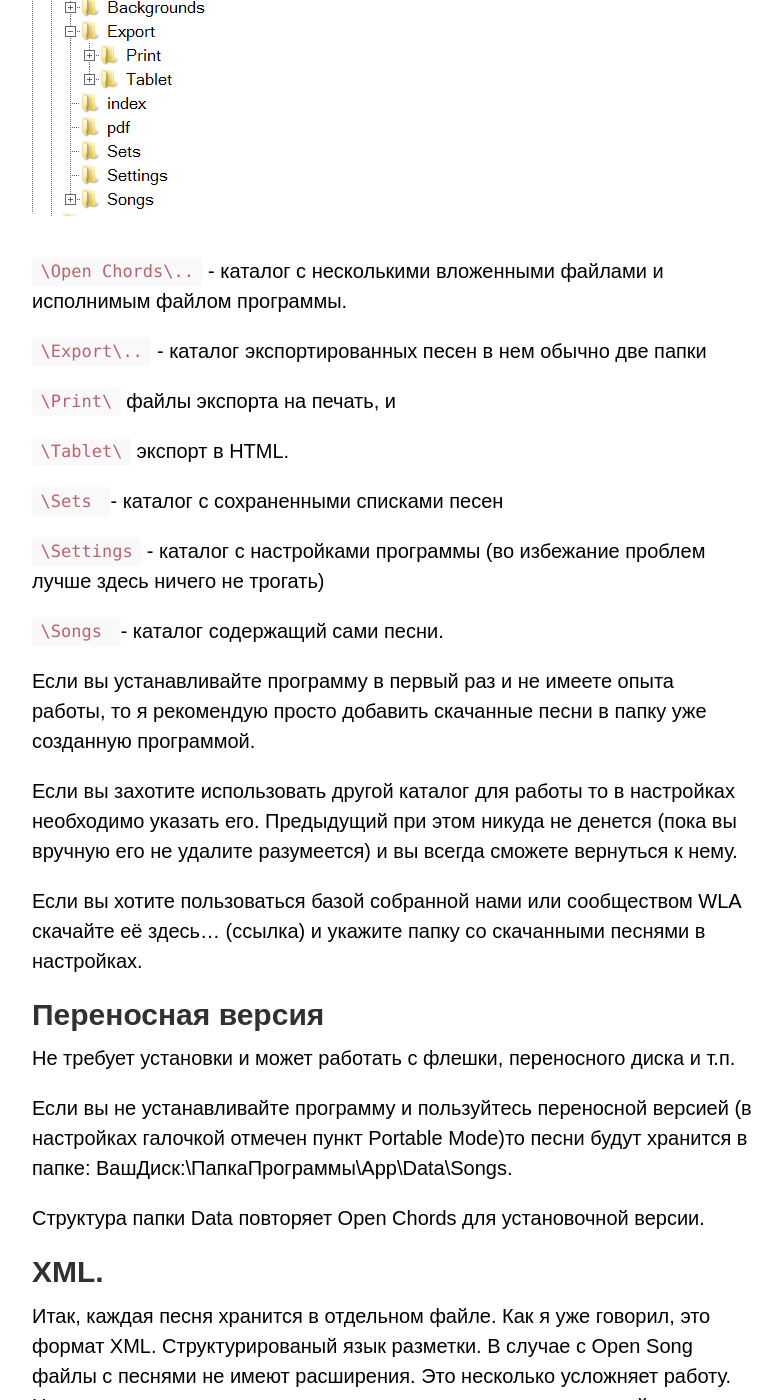
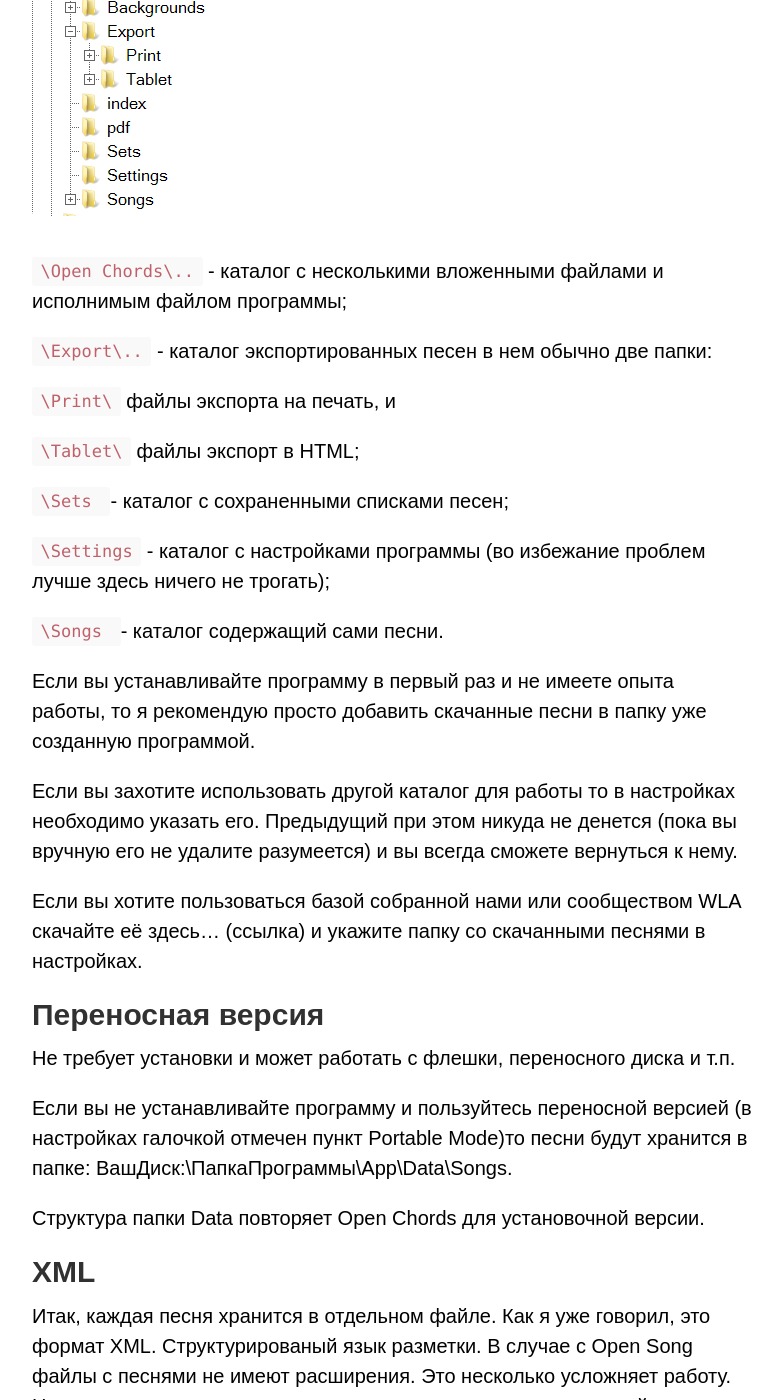
Before and after one commit to SergKnyz/alexblog, a Jekyll site: the page built from _posts/2020-03-08-fail-v-formatie-opensong.markdown, in a window 1280 px wide and 1400 px high, scrolled down 1207 px. Shown: the whole window, without its empty margins (248-1030 px from the left). Built offline with Jekyll 4.4.1, drawn with Linux system fonts in a browser that asks for light colours; our own code applies the rules of GitHub Pages for plain Markdown files; some of the changed text lies outside the part shown.

Commit message:
Updated Fail V Formatie Opensong

```diff
--- a/_posts/2020-03-08-fail-v-formatie-opensong.markdown
+++ b/_posts/2020-03-08-fail-v-formatie-opensong.markdown
@@ -32,17 +32,17 @@
 
 ![tree-folder.jpg](/uploads/tree-folder.jpg)
 
-`\Open Chords\..` - каталог с несколькими вложенными файлами и исполнимым файлом программы.
+`\Open Chords\..` - каталог с несколькими вложенными файлами и исполнимым файлом программы;
 
-`\Export\..` - каталог экспортированных песен в нем обычно две папки
+`\Export\..` - каталог экспортированных песен в нем обычно две папки:
 
 `\Print\` файлы экспорта на печать, и
 
-`\Tablet\` экспорт в HTML.
+`\Tablet\` файлы экспорт в HTML;
 
-`\Sets `- каталог с сохраненными списками песен
+`\Sets `- каталог с сохраненными списками песен;
 
-`\Settings` - каталог с настройками программы (во избежание проблем лучше здесь ничего не трогать)
+`\Settings` - каталог с настройками программы (во избежание проблем лучше здесь ничего не трогать);
 
 `\Songs `- каталог содержащий сами песни.
 
@@ -61,7 +61,7 @@
 
 Структура папки Data повторяет Open Chords для установочной версии.
 
-## XML.
+## XML
 Итак, каждая песня хранится в отдельном файле.
 Как я  уже говорил, это формат XML. Структурированый язык разметки.
 В случае с Open Song файлы с песнями не имеют расширения. Это несколько усложняет работу.
@@ -73,15 +73,17 @@
 Вот мы и добрались до самой важной части статьи. Рассмотри более подробно содержание файла. (Осторожно красноглазие пути назад нет!)
 
 Какая информация о песне храниться в файле?
+
 `<?xml version="1.0" encoding="utf-8"?>`
 В начале файла идет различные служебные данные о стандарте XML и описание стиля, для нас она не представляет никакой ценности.
+
 Далее в тэгах описывается:
 `<song>` заявляется, что это песня
- ` <title>Amazing Grace</title> `- название песни
- ` <author>John Newton</author> `- автор
- ` <presentation>V3 V1 V2 V4</presentation>` - порядок показа частей
- ` <capo>0</capo> `- расположение каподастра для щипковых инструментов
- ` <key>D</key> `- тональность
+` <title>Amazing Grace</title> `- название песни
+` <author>John Newton</author> `- автор
+` <presentation>V3 V1 V2 V4</presentation>` - порядок показа частей
+` <capo>0</capo> `- расположение каподастра для щипковых инструментов
+` <key>D</key> `- тональность
 `  <lyrics>[V1]`
 `. D      D7        G         D     `
 ` Amazing grace how sweet the sound     `
```
